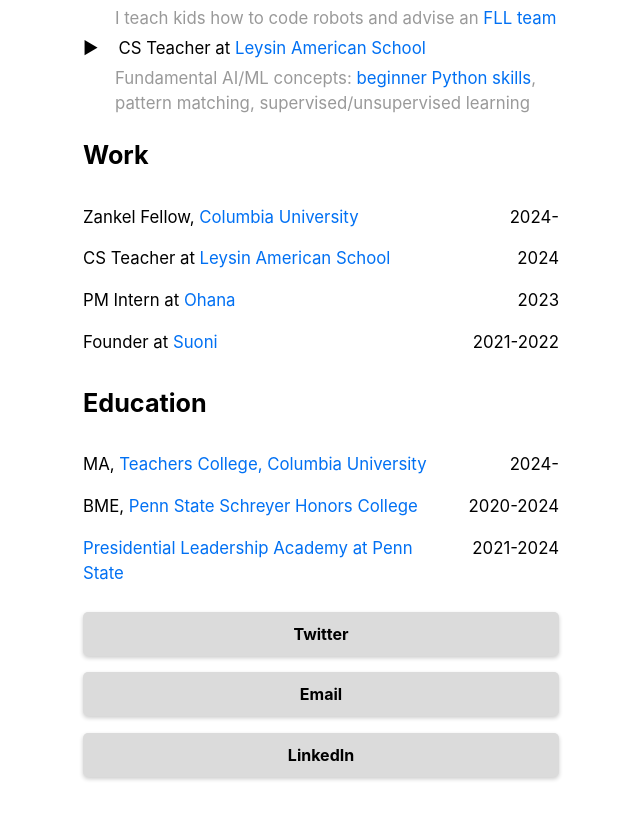
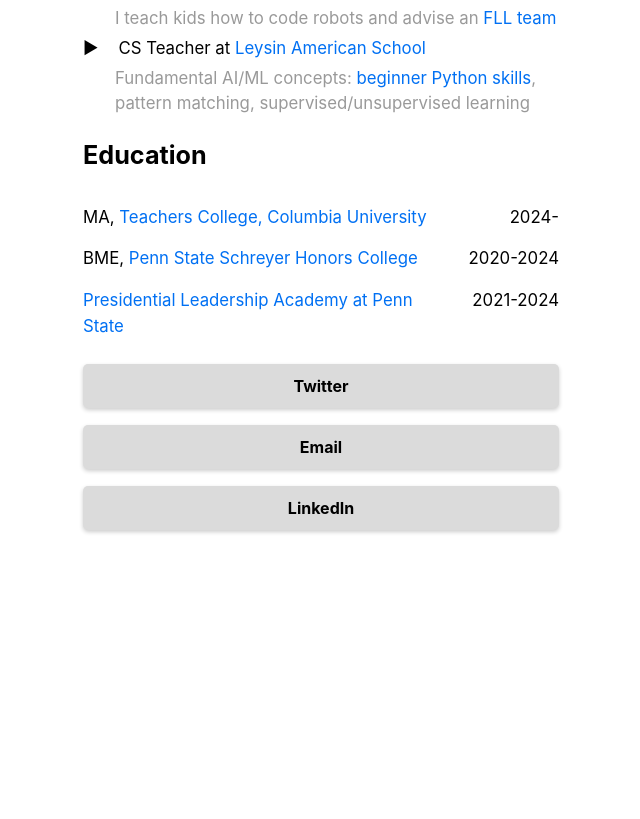
Before and after one commit to dvdhutch/dvdhutch-personal-site, a Next.js app: page / in a window 1280 px wide. Shown: the part 961-1780 px from the top of the page, without its empty margins (319-959 px from the left). After the commit the page ends 1575 px from the top, so only its background shows below. Built offline with nearby package versions, Linux system fonts and the light colour scheme.

Commit message:
Update index.js

```diff
--- a/pages/index.js
+++ b/pages/index.js
@@ -53,28 +53,6 @@ export default function Home({ allPostsData }) {
         </ul>
       </section>
 
-      <section className={utilStyles.headingMd}>
-  <h2>Work</h2>
-  <div className={utilStyles.workContainer}>
-    <div className={utilStyles.workRow}>
-      <div className={utilStyles.workTitle}>Zankel Fellow, <a href="https://www.columbia.edu">Columbia University</a></div>
-      <div className={utilStyles.workDate}>2024-</div>
-    </div>
-    <div className={utilStyles.workRow}>
-      <div className={utilStyles.workTitle}>CS Teacher at <a href="https://www.las.ch">Leysin American School</a></div>
-      <div className={utilStyles.workDate}>2024</div>
-    </div>
-    <div className={utilStyles.workRow}>
-      <div className={utilStyles.workTitle}>PM Intern at <a href="https://www.liveohana.ai">Ohana</a></div>
-      <div className={utilStyles.workDate}>2023</div>
-    </div>
-    <div className={utilStyles.workRow}>
-      <div className={utilStyles.workTitle}>Founder at <a href="https://www.suoni.co">Suoni</a></div>
-      <div className={utilStyles.workDate}>2021-2022</div>
-    </div>
-  </div>
-</section>
-
 <section className={utilStyles.headingMd}>
   <h2>Education</h2>
   <div className={utilStyles.workContainer}>
```
